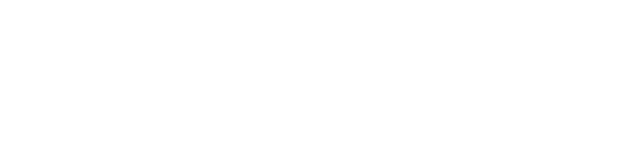
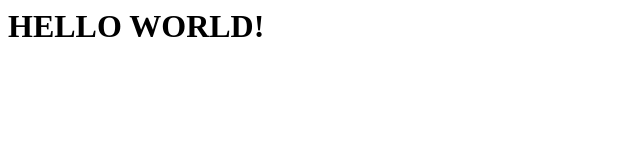
Before and after one commit to Daniel-Salazar-Pares/M04, a plain HTML site: page index.html in a window 1280 px wide. Shown: the whole page, without its empty margins (0-640 px from the left). Drawn offline with Linux system fonts and the light colour scheme.

Commit message:
Added hello world

```diff
--- a/index.html
+++ b/index.html
@@ -1,8 +1,11 @@
 <html>
     <head>
-        <title>asasfg</title>
+        <title>Mi Titulo
+        </title>
     </head>
     <body>
-
+        <header>
+            <h1>HELLO WORLD!</h1>
+        </header>
     </body>
 </html>
```
